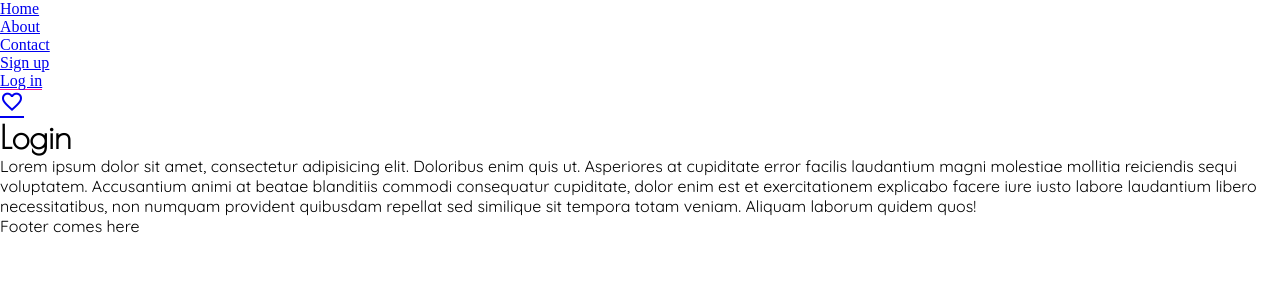
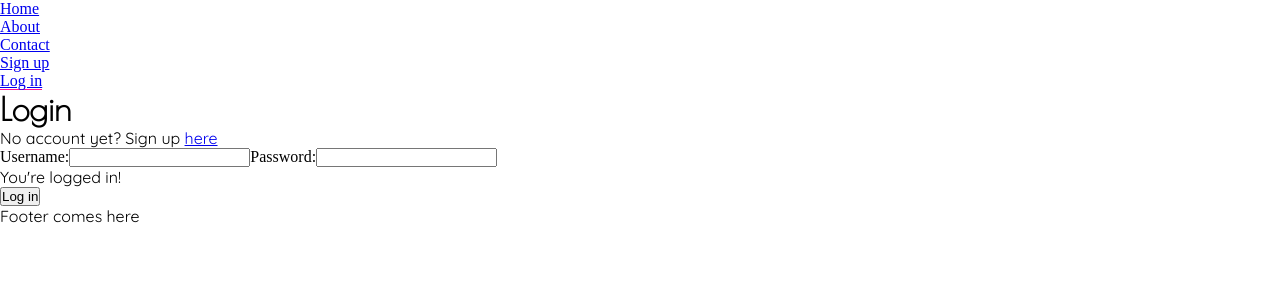
Before and after one commit to annaezer/3OOKS, a React (Create React App) app: page /login in a window 1280 px wide. Shown: the top 300 px of the page. Built offline with nearby package versions, Linux system fonts and the light colour scheme.

Commit message:
Auth Context aangemaakt, private route Favourites, Navbar conditioneel renderen

```diff
--- a/package.json
+++ b/package.json
@@ -8,6 +8,7 @@
     "@testing-library/user-event": "^13.5.0",
     "axios": "^1.2.2",
     "eslint": "8.22.0",
+    "jwt-decode": "^3.1.2",
     "react": "^18.2.0",
     "react-dom": "^18.2.0",
     "react-hook-form": "^7.42.1",
--- a/src/App.js
+++ b/src/App.js
@@ -1,6 +1,6 @@
-import React from 'react';
+import React, {useContext} from 'react';
 import './App.css';
-import {Route, Routes} from "react-router-dom";
+import {Navigate, Route, Routes} from "react-router-dom";
 import PageNotFound from "./pages/pageNotFound/PageNotFound";
 import Home from "./pages/home/Home";
 import About from "./pages/about/About";
@@ -13,8 +13,12 @@ import Database from "./pages/searchDatabase/Database";
 import Questions from "./pages/searchQuestions/Questions";
 import NavBar from "./components/navigation/NavBar";
 import Footer from "./components/footer/Footer";
+import {AuthContext} from "./context/AuthContext";
 
 function App() {
+
+    const {auth} = useContext(AuthContext);
+
     return (
         <>
             <NavBar/>
@@ -23,7 +27,10 @@ function App() {
                 <Route path="*" element={<PageNotFound/>}/>
                 <Route path="/about" element={<About/>}/>
                 <Route path="/contact" element={<Contact/>}/>
-                <Route path="/favourites" element={<Favourites/>}/>
+
+                {/*Private route made for Favourites, with the use of useContext to be able to see if someone is logged in*/}
+                <Route path="/favourites" element={auth ? <Favourites/> : <Navigate to="/login"/>}/>
+
                 <Route path="/login" element={<LogIn/>}/>
                 <Route path="/signup" element={<SignUp/>}/>
                 <Route path="/bestsellers" element={<Bestsellers/>}/>
--- /dev/null
+++ b/src/components/button/Button.js
@@ -0,0 +1,14 @@
+import React from 'react';
+
+function Button({type, disabled, name}) {
+    return (
+        <button
+            type={type}
+            disabled={disabled}
+        >
+            {name}
+        </button>
+    );
+}
+
+export default Button;
--- a/src/components/input/InputComponent.js
+++ b/src/components/input/Input.js
@@ -1,4 +1,4 @@
-function InputComponent({ inputType, inputName, inputLabel, inputId, validationRules, register, errors }) {
+function Input({ inputType, inputName, inputLabel, inputId, validationRules, register, errors }) {
     return (
         <>
             <label htmlFor={inputId}>
@@ -14,4 +14,4 @@ function InputComponent({ inputType, inputName, inputLabel, inputId, validationR
     );
 }
 
-export default InputComponent;
+export default Input;
--- a/src/components/navigation/NavBar.js
+++ b/src/components/navigation/NavBar.js
@@ -1,25 +1,38 @@
-import React from 'react';
+import React, {useContext} from 'react';
 import './NavBar.css';
 import {NavLink} from "react-router-dom";
+import {AuthContext} from "../../context/AuthContext";
 
 function NavBar() {
+    // For conditional showing of log in and sign up when authentication is false and favourites and log out when authentication is true I need useContext
+    const {auth, logout} = useContext(AuthContext);
+    console.log (auth);
+
     return (
         <>
             <nav>
                 <ul>
+                    {/*I use NavLink to be able to style them when active*/}
                     <li><NavLink className={({isActive}) => isActive ? 'active-menu-link' : 'default-menu-link'}
                                  to='/'>Home</NavLink></li>
                     <li><NavLink className={({isActive}) => isActive ? 'active-menu-link' : 'default-menu-link'}
                                  to='/about'>About</NavLink></li>
                     <li><NavLink className={({isActive}) => isActive ? 'active-menu-link' : 'default-menu-link'}
                                  to='/contact'>Contact</NavLink></li>
+                    {!auth ?
+                        <>
                     <li><NavLink className={({isActive}) => isActive ? 'active-menu-link' : 'default-menu-link'}
                                  to='/signup'>Sign up</NavLink></li>
                     <li><NavLink className={({isActive}) => isActive ? 'active-menu-link' : 'default-menu-link'}
                                  to='/login'>Log in</NavLink></li>
+                        </>
+                        :
+                        <>
                     <span className="material-symbols-outlined"><NavLink to='/favourites'>favorite</NavLink></span>
+                <button type="button" onClick={()=> logout()}>Log out</button>
+                        </>
+                    }
                 </ul>
-                {/*<button type="button" onClick={()=> toggleAuth(false) + navigate("/")}>Log out</button>*/}
             </nav>
         </>
     );
--- /dev/null
+++ b/src/context/AuthContext.js
@@ -0,0 +1,45 @@
+import React, {createContext, useState} from 'react';
+import {useNavigate} from "react-router-dom";
+import jwt_decode from 'jwt-decode';
+
+export const AuthContext = createContext({});
+
+function AuthContextProvider({children}) {
+
+    const navigate = useNavigate();
+
+    const [auth, setAuth] = useState(false);
+
+    function logIn(token) {
+        console.log("User is logged in");
+        localStorage.setItem('token', token);
+        const decoded = jwt_decode(token);
+        console.log(decoded);
+        setAuth(true);
+        setTimeout(() => {
+            navigate("/favourites")
+        }, 1000)
+    }
+
+    function logOut() {
+        console.log("User is logged out");
+        localStorage.removeItem('token');
+        setAuth (false);
+        navigate('/');
+    }
+
+    const data = {
+        auth: auth,
+        setAuth: setAuth,
+        login: logIn,
+        logout: logOut,
+    }
+
+    return (
+        <AuthContext.Provider value={data}>
+            {children}
+        </AuthContext.Provider>
+    );
+}
+
+export default AuthContextProvider;
--- a/src/index.js
+++ b/src/index.js
@@ -2,12 +2,15 @@ import React from 'react';
 import ReactDOM from 'react-dom/client';
 import App from './App';
 import {BrowserRouter as Router} from "react-router-dom";
+import AuthContextProvider from "./context/AuthContext";
 
 const root = ReactDOM.createRoot(document.getElementById('root'));
 root.render(
     <React.StrictMode>
         <Router>
+            <AuthContextProvider>
             <App/>
+            </AuthContextProvider>
         </Router>
     </React.StrictMode>
 );
--- a/src/pages/logIn/LogIn.js
+++ b/src/pages/logIn/LogIn.js
@@ -1,15 +1,94 @@
-import React from 'react';
+import React, {useContext, useState} from 'react';
 import './LogIn.css';
+import {useForm} from "react-hook-form";
+import {Link} from "react-router-dom";
+import axios from "axios";
+import Input from "../../components/input/Input";
+import Button from "../../components/button/Button";
+import {AuthContext} from "../../context/AuthContext";
 
 function LogIn() {
+// I use React Hook Form again cuz I use it in Sign up and want to be consistent
+    const {register, handleSubmit, formState: {errors}} = useForm();
+
+    // I use useState to make sure I can put the error messages in the UI
+    const [loading, toggleLoading] = useState(false);
+    const [error, toggleError] = useState(false);
+    const [errorMessage, setErrorMessage] = useState("");
+
+    // I use the context to access the login function
+    const {login} = useContext(AuthContext);
+
+    async function handleFormSubmit(data) {
+        toggleLoading(true);
+        toggleError(false);
+
+        try {
+            const response = await axios.post("https://frontend-educational-backend.herokuapp.com/api/auth/signin", {
+                username: data.name,
+                password: data.password
+            })
+            console.log(response);
+            const token = response.data.accessToken;
+            login(token);
+
+        } catch (e) {
+            toggleError(true);
+            console.error(e);
+            // setErrorMessage(e.response.data.message);
+        }
+        toggleLoading(false);
+    }
+
     return (
         <>
             <h1>Login</h1>
-            <p>Lorem ipsum dolor sit amet, consectetur adipisicing elit. Doloribus enim quis ut. Asperiores at
-                cupiditate error facilis laudantium magni molestiae mollitia reiciendis sequi voluptatem. Accusantium
-                animi at beatae blanditiis commodi consequatur cupiditate, dolor enim est et exercitationem explicabo
-                facere iure iusto labore laudantium libero necessitatibus, non numquam provident quibusdam repellat sed
-                similique sit tempora totam veniam. Aliquam laborum quidem quos!</p>
+            <p>No account yet? Sign up <Link to="/signup">here</Link></p>
+
+            <form onSubmit={handleSubmit(handleFormSubmit)}>
+
+                <Input
+                    inputType="text"
+                    inputName="name"
+                    inputId="name-field"
+                    inputLabel="Username:"
+                    validationRules={{
+                        required: {
+                            value: true,
+                            message: "This field is required"
+                        }
+                    }}
+                    register={register}
+                    errors={errors}
+                />
+
+                <Input
+                    inputType="password"
+                    inputName="password"
+                    inputId="password-field"
+                    inputLabel="Password:"
+                    validationRules={{
+                        required: {
+                            value: true,
+                            message: "This field is required"
+                        }
+                    }}
+                    register={register}
+                    errors={errors}
+                />
+
+                {/*Showing either the error or succes message in UI*/}
+                {error && <p>{errorMessage}</p>}
+                {!error && <p>You're logged in!</p>}
+
+
+                <Button
+                    type="submit"
+                    disabled={loading}
+                    name="Log in"
+                />
+
+            </form>
         </>
     );
 }
--- a/src/pages/pageNotFound/PageNotFound.js
+++ b/src/pages/pageNotFound/PageNotFound.js
@@ -4,9 +4,10 @@ import './PageNotFound.css';
 
 function PageNotFound() {
 
+// Making sure the user is redirected automatically to the homepage when typing an unknown url
     const navigate = useNavigate()
 
-    setTimeout(()=>{
+    setTimeout(() => {
         navigate("/")
     }, 3000)
 
--- a/src/pages/signUp/SignUp.js
+++ b/src/pages/signUp/SignUp.js
@@ -1,20 +1,29 @@
-import React, {useState} from 'react';
+import React, {useContext, useState} from 'react';
 import './SignUp.css';
 import {useForm} from 'react-hook-form'
-import InputComponent from "../../components/input/InputComponent";
+import Input from "../../components/input/Input";
 import axios from "axios";
 import {useNavigate} from "react-router-dom";
+import Button from "../../components/button/Button";
+import {AuthContext} from "../../context/AuthContext";
 
 function SignUp() {
+
+    const {setAuth} = useContext(AuthContext);
+
     // I choose for React Hook Form here cuz of easy validation
+    const {register, handleSubmit, formState: {errors}} = useForm();
 
-    const {register, handleSubmit, formState: {errors}} = useForm();
+    // I use useState to make sure I can put the error messages in the UI
     const [loading, toggleLoading] = useState(false);
     const [error, toggleError] = useState(false);
-    const [errorMessage, setErrorMessage] =useState("");
-    const [succesMessage, setSuccesMessage] =useState("");
+    const [errorMessage, setErrorMessage] = useState("");
+    const [succesMessage, setSuccesMessage] = useState("");
+
+    // When sign up is successfully I want to redirect my user to private favourites page
     const navigate = useNavigate();
 
+    // Async function to handle my axios post request to the backend
     async function handleFormSubmit(data) {
         toggleLoading(true);
         toggleError(false);
@@ -28,9 +37,10 @@ function SignUp() {
             })
             console.log(response.data.message);
             setSuccesMessage(response.data.message);
-            setTimeout(()=>{
-                navigate("/login")
-            }, 2000)
+            setTimeout(() => {
+                navigate("/favourites")
+            }, 1000)
+            setAuth(true);
 
         } catch (e) {
             toggleError(true);
@@ -48,7 +58,8 @@ function SignUp() {
 
             <form onSubmit={handleSubmit(handleFormSubmit)}>
 
-                <InputComponent
+                {/*I made a component from the input so I can re-use it*/}
+                <Input
                     inputType="text"
                     inputName="name"
                     inputId="name-field"
@@ -71,7 +82,7 @@ function SignUp() {
                     errors={errors}
                 />
 
-                <InputComponent
+                <Input
                     inputType="email"
                     inputName="email"
                     inputId="email-field"
@@ -87,7 +98,7 @@ function SignUp() {
                     errors={errors}
                 />
 
-                <InputComponent
+                <Input
                     inputType="password"
                     inputName="password"
                     inputId="password-field"
@@ -109,11 +120,15 @@ function SignUp() {
                     register={register}
                     errors={errors}
                 />
-
+                {/*Showing either the error or succes message in UI*/}
                 {error && <p>{errorMessage}</p>}
                 {!error && <p>{succesMessage}</p>}
 
-                <button type="submit" disabled={loading}>Sign up</button>
+                <Button
+                    type="submit"
+                    disabled={loading}
+                    name="Sign up"
+                />
 
             </form>
         </>
```
Also changed, not shown: 1 other file (tests, documents, lock files or other folders).
